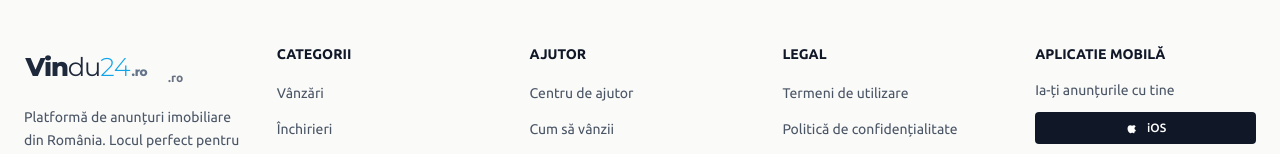
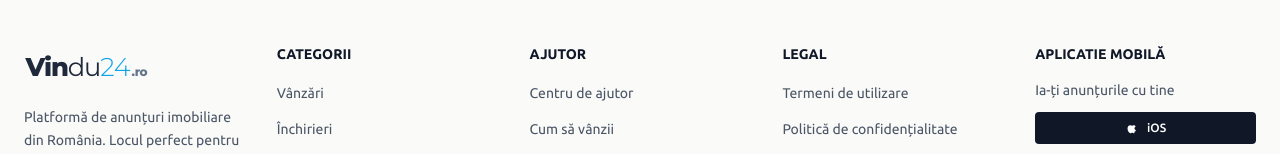
Before and after one commit to vitalyzet/imoob, a Next.js app: page / in a window 1280 px wide. Shown: the part 1541-1695 px from the top of the page. Built offline with nearby package versions, Linux system fonts and the light colour scheme; no server answers; the database is empty.

Commit message:
fix: remove hardcoded .ro from footer next to logo

```diff
--- a/src/components/layout/Footer.tsx
+++ b/src/components/layout/Footer.tsx
@@ -21,7 +21,6 @@ export default function Footer() {
           <div className="md:col-span-1">
             <Link href="/" className="flex items-center mb-4 gap-1">
               <Logo size="md" />
-              <span className="text-xs text-gray-500 font-bold self-end mb-1">.ro</span>
             </Link>
             <p className="text-gray-600 text-sm leading-relaxed mb-6">
               Platformă de anunțuri imobiliare din România. Locul perfect pentru a găsi casa ta de vis. Simplu, sigur și rapid.
```
